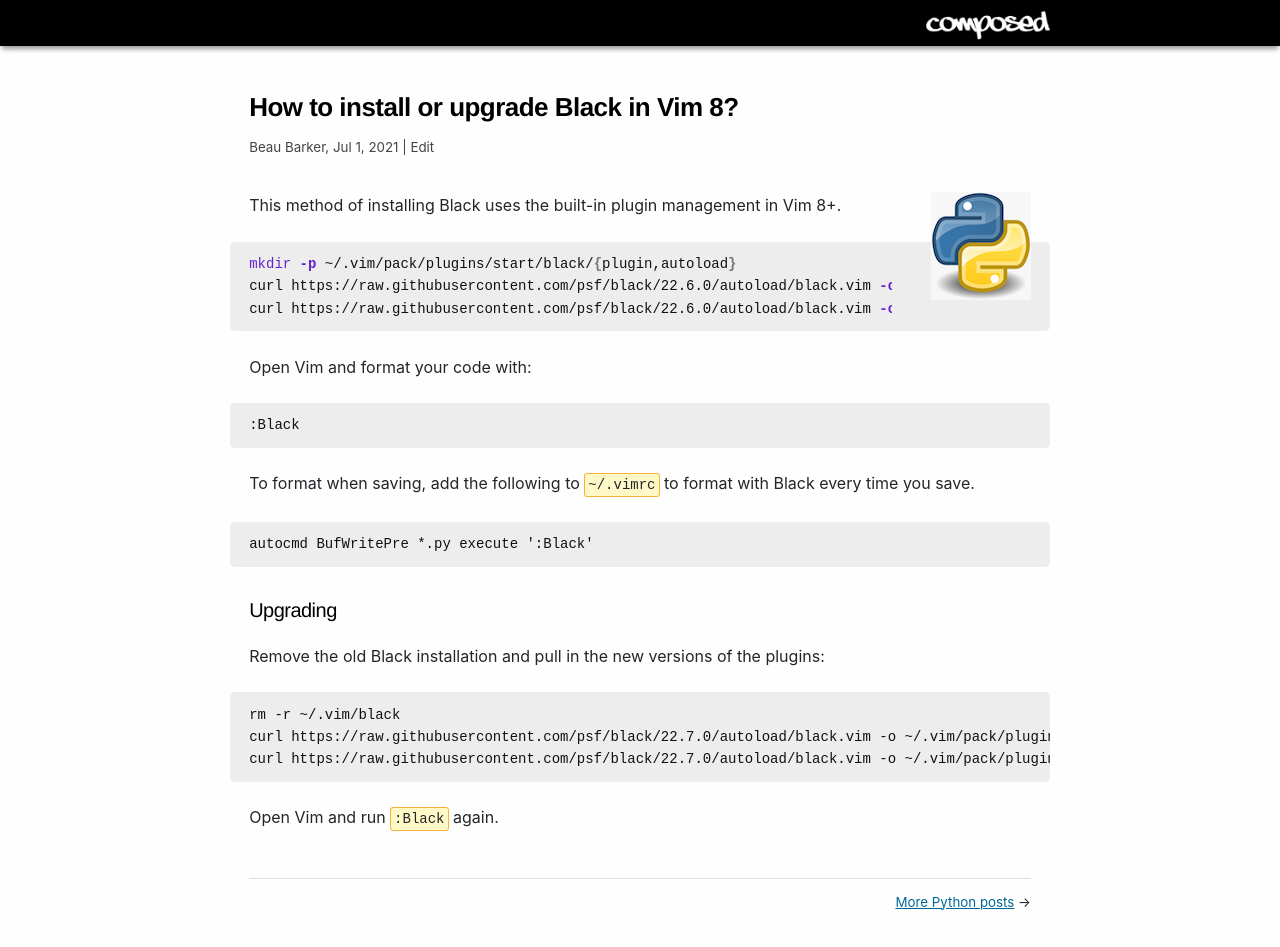
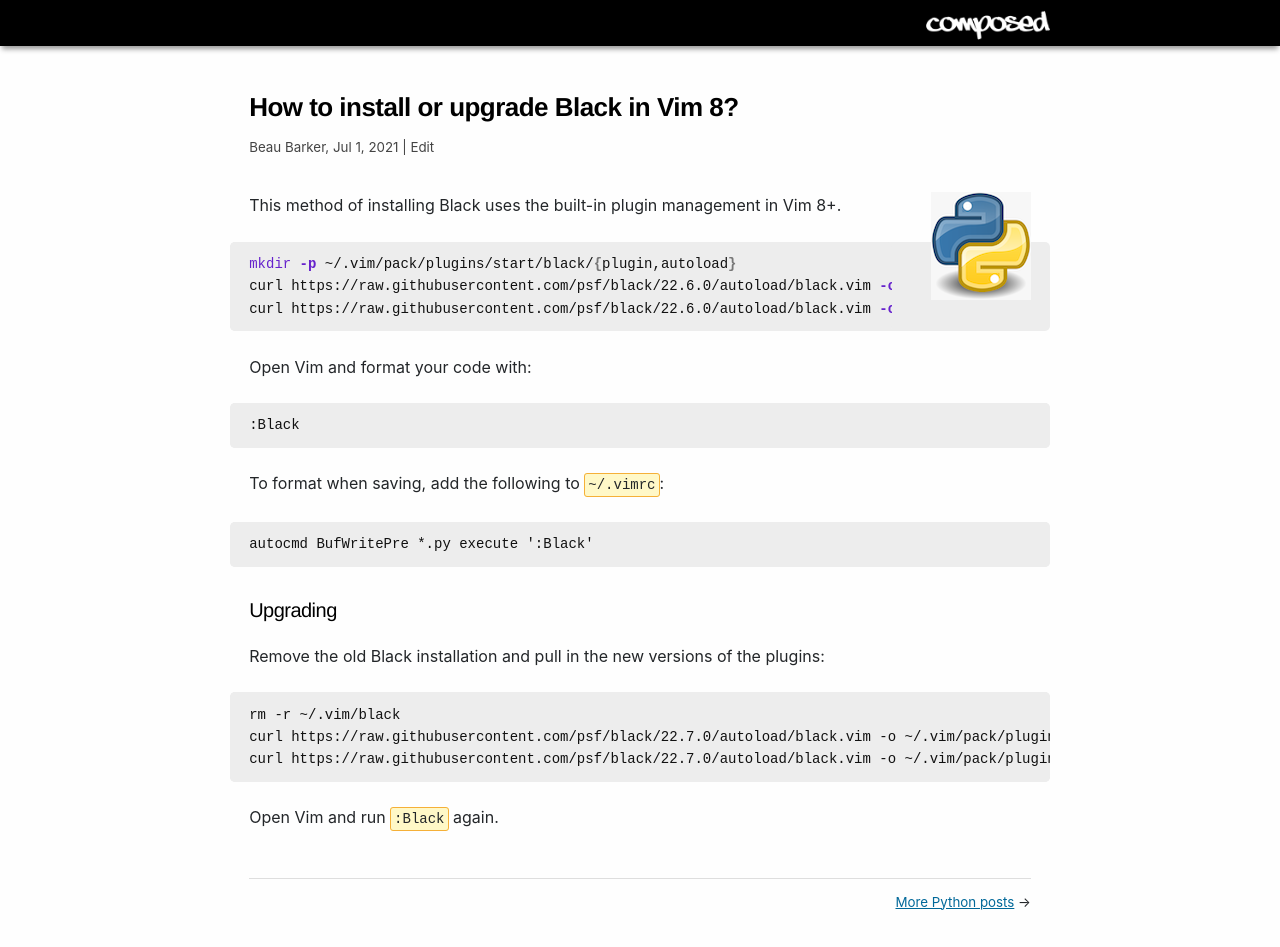
Before and after one commit to explodinglabs/explodinglabs.github.io, a Jekyll site: the page built from docs/_posts/python/2021-07-01-black-vim.markdown, in a window 1280 px wide. Built offline with Jekyll 4.4.1, drawn with Linux system fonts in a browser that asks for light colours.

Commit message:
Update 2021-07-01-black-vim.markdown

````diff
--- a/docs/_posts/python/2021-07-01-black-vim.markdown
+++ b/docs/_posts/python/2021-07-01-black-vim.markdown
@@ -25,7 +25,7 @@
 :Black
 ```
 
-To format when saving, add the following to `~/.vimrc` to format with Black every time you save.
+To format when saving, add the following to `~/.vimrc`:
 ```
 autocmd BufWritePre *.py execute ':Black'
 ```
````
